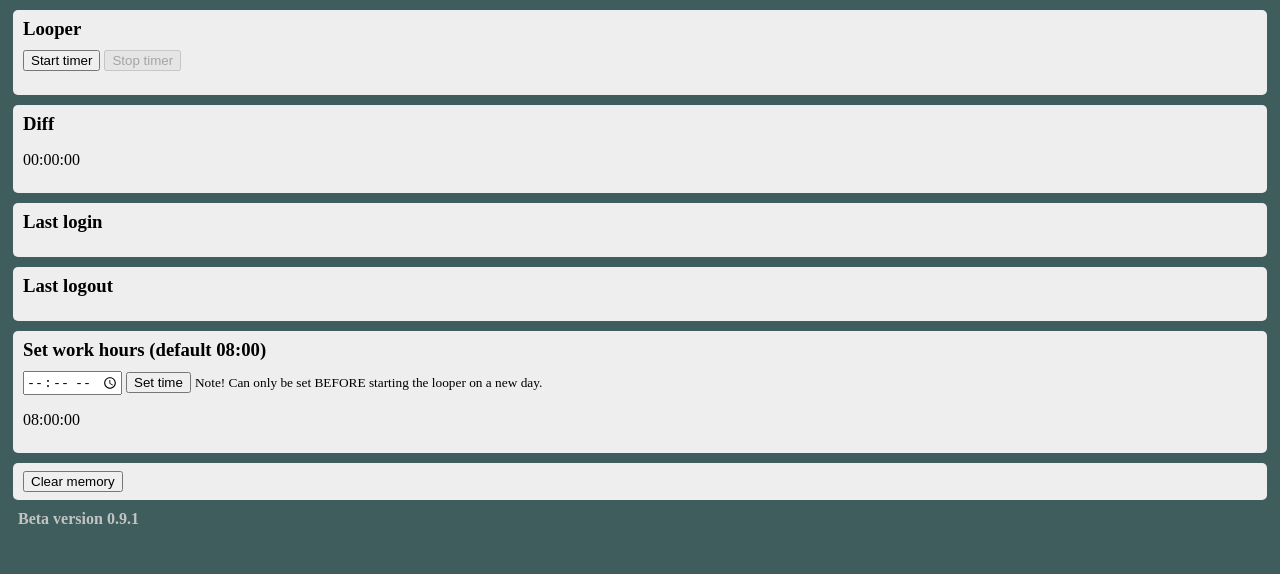
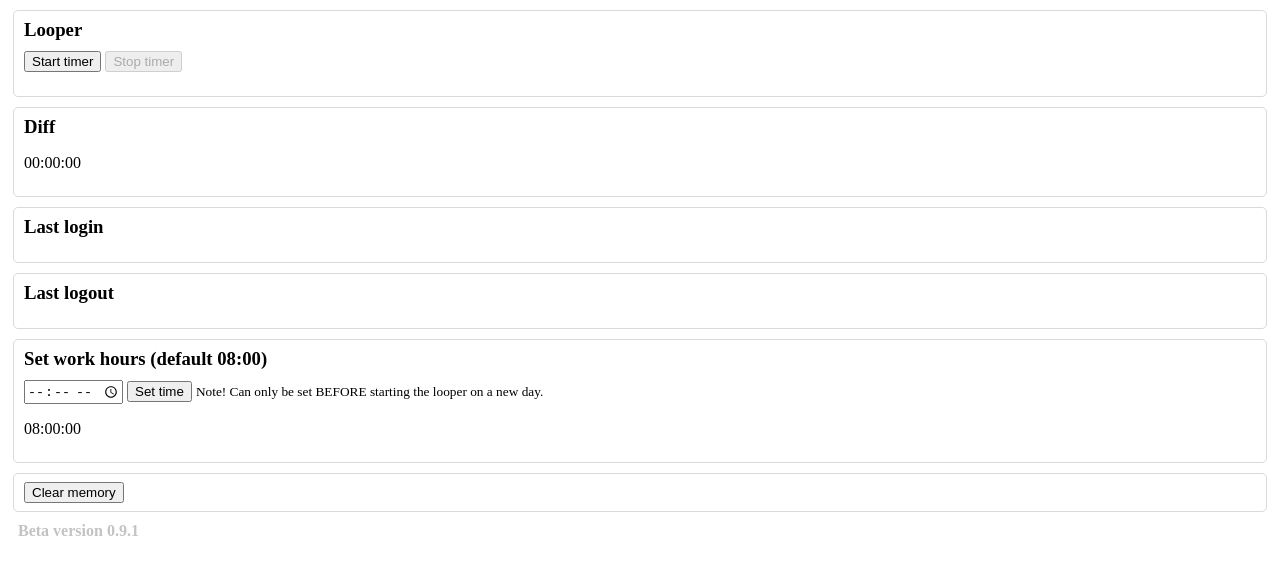
Before and after one commit to Thenander/loop-online, a plain HTML site: page index.html in a window 1280 px wide. Drawn offline with nearby package versions, Linux system fonts and the light colour scheme; files that its build step writes are made by us from their sources.

Commit message:
Simple style-fix

```diff
--- a/css/style.scss
+++ b/css/style.scss
@@ -1,10 +1,5 @@
-body {
-  background-color: #3f5d5d;
-}
-
 .border-div {
-  background-color: #eeeeee;
-  // border: 1px solid #dadada;
+  border: 1px solid #dadada;
   border-radius: 5px;
   padding: 8px 10px;
   margin: 10px 5px;
```
